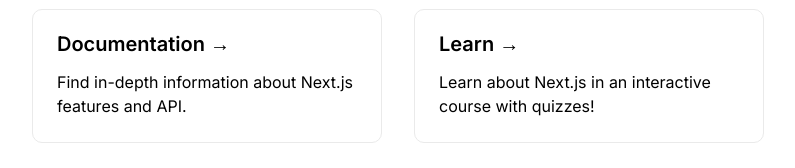
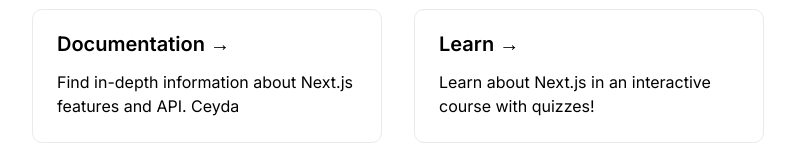
Before and after one commit to oguz3/daa-web-dashboard, a Next.js app: page / in a window 1280 px wide. Shown: the part 312-480 px from the top of the page, without its empty margins (242-1037 px from the left). Built offline with nearby package versions, Linux system fonts and the light colour scheme.

Commit message:
test: my first branch commit

```diff
--- a/src/components/Hero/Hero.jsx
+++ b/src/components/Hero/Hero.jsx
@@ -11,7 +11,7 @@
         <div className={styles.grid}>
           <a href="https://nextjs.org/docs" className={styles.card}>
             <h2>Documentation &rarr;</h2>
-            <p>Find in-depth information about Next.js features and API.</p>
+            <p>Find in-depth information about Next.js features and API. Ceyda</p>
           </a>
 
           <a href="https://nextjs.org/learn" className={styles.card}>
--- a/src/pages/_app.js
+++ b/src/pages/_app.js
@@ -4,4 +4,5 @@
   return <Component {...pageProps} />
 }
 
+
 export default MyApp
```
